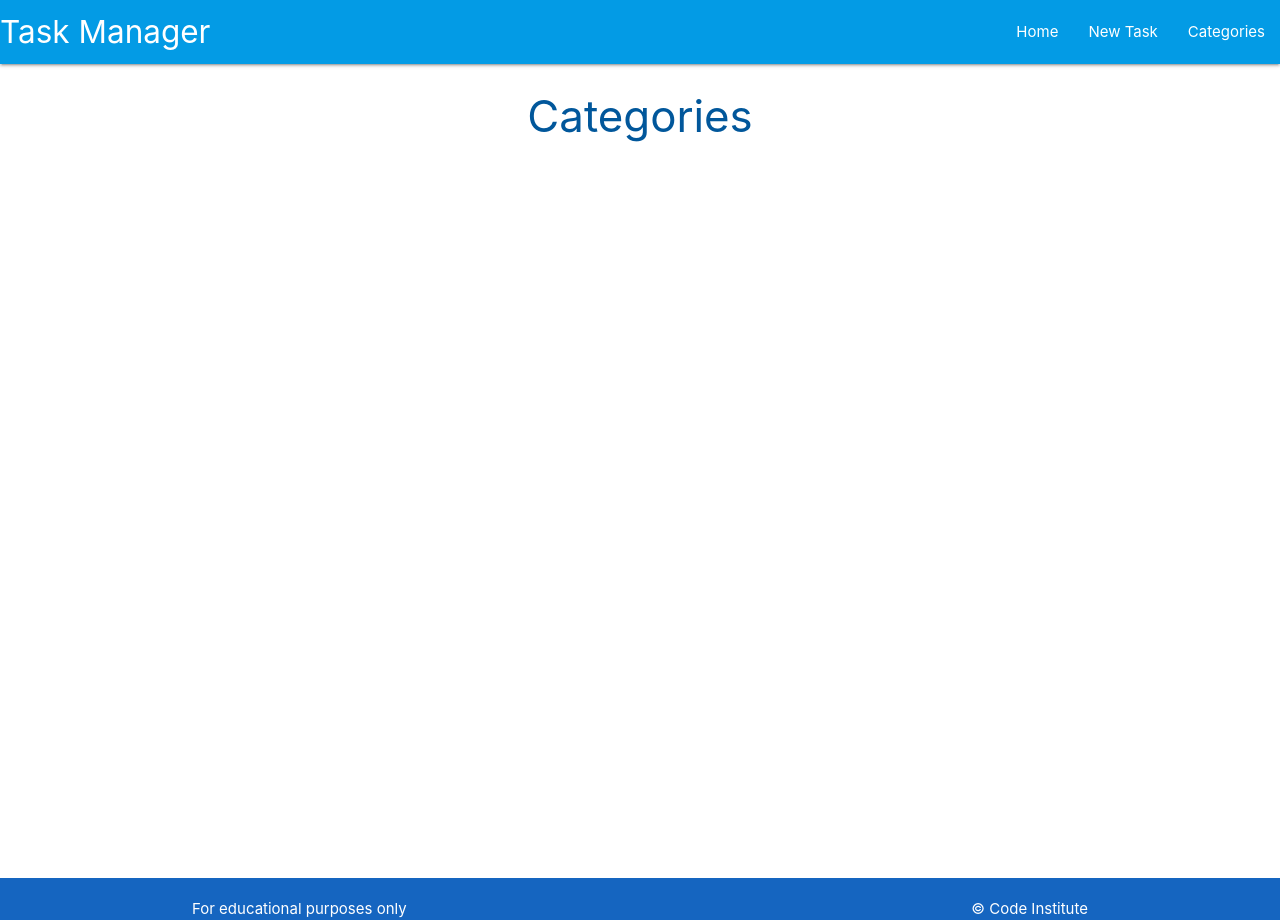
After one commit to ChristineEC/taskmgr-walkthrough, a Flask app: page /categories in a window 1280 px wide. The commit adds this page. Run offline with Flask 3, Linux system fonts and the light colour scheme; some libraries are stand-ins or nearby versions.

Commit message:
Create 'categories' and 'add_categories' templates and write functions to connect them up in routes.py

```diff
--- a/taskmanager/routes.py
+++ b/taskmanager/routes.py
@@ -6,3 +6,13 @@ from taskmanager.models import Category, Task
 @app.route("/")
 def home():
     return render_template("tasks.html")
+
+
+@app.route("/categories")
+def categories():
+    return render_template("categories.html")
+
+
+@app.route("/add_category", methods=["GET","POST"])
+def add_category():
+    return render_template("add_category.html")
--- a/taskmanager/templates/base.html
+++ b/taskmanager/templates/base.html
@@ -17,7 +17,7 @@
               <ul class="right hide-on-med-and-down">
                 <li><a href="{{ url_for('home') }}">Home</a></li>
                 <li><a href="">New Task</a></li>
-                <li><a href="">Categories</a></li>
+                <li><a href="{{ url_for('categories') }}">Categories</a></li>
 
               </ul>
             </div>
@@ -26,7 +26,7 @@
           <ul class="sidenav" id="mobile-demo">
             <li><a href="{{ url_for('home') }}">Home</a></li>
             <li><a href="">New Task</a></li>
-            <li><a href="">Categories</a></li>
+            <li><a href="{{ url_for('categories') }}">Categories</a></li>
 
           </ul>
     </header>
--- /dev/null
+++ b/taskmanager/templates/categories.html
@@ -0,0 +1,6 @@
+{% extends "base.html" %}
+{% block content %}
+
+<h3 class="light-blue-text text-darken-4 center-align">Categories</h3>
+
+{% endblock %}
```
Also changed, not shown: taskmanager/templates/add_category.html (added, +14 -0 lines).
